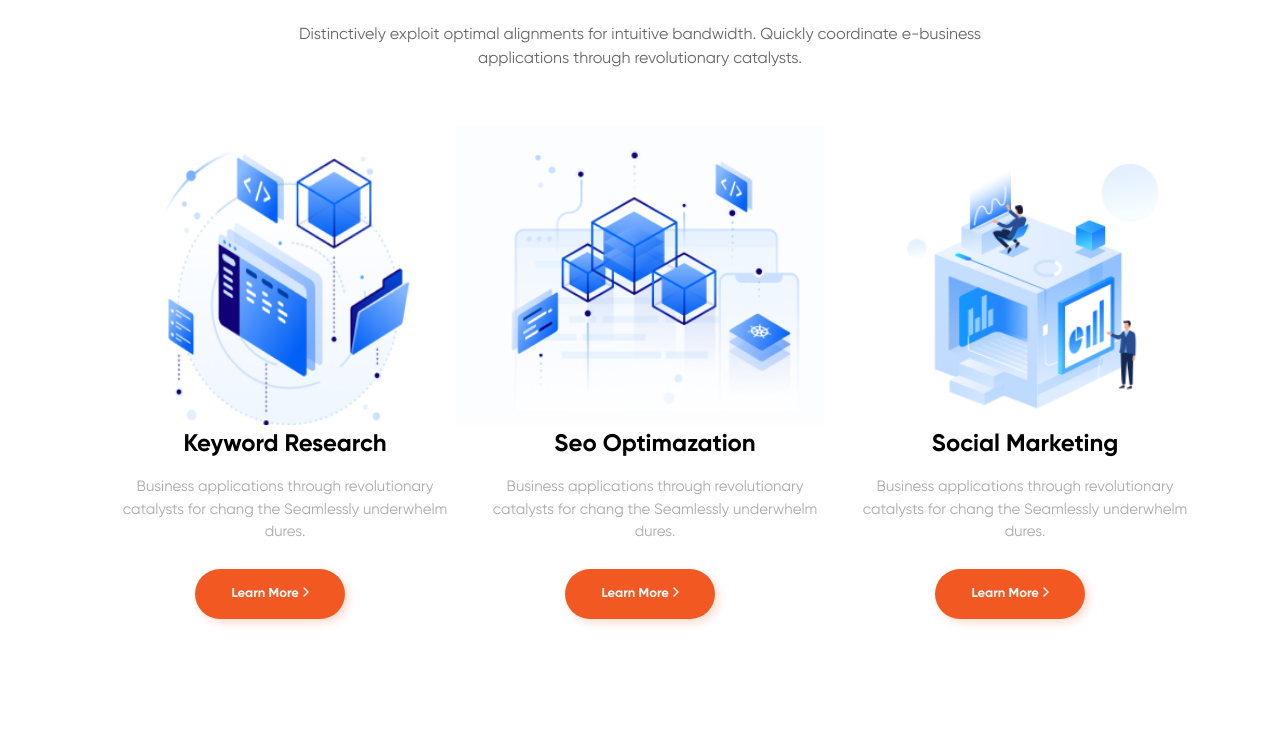
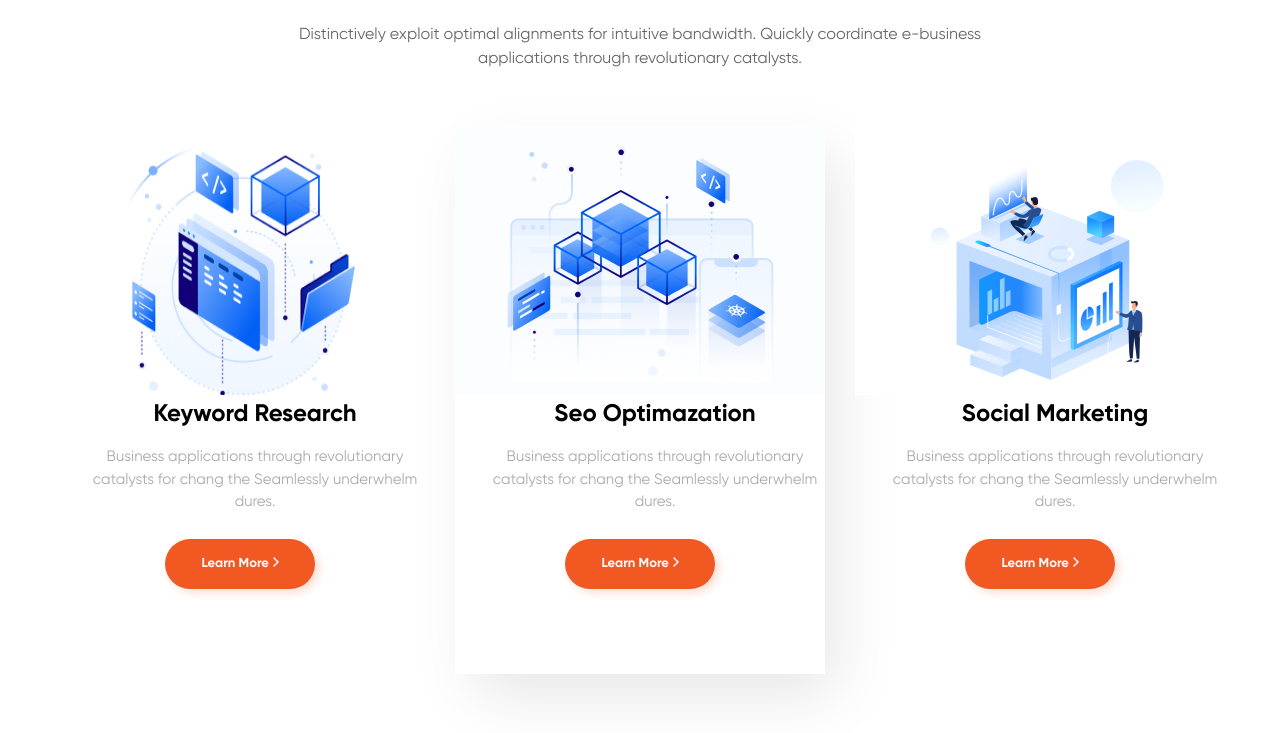
Before and after one commit to russellFreeman063/GB_html-css, a plain HTML site: page Homework05/index.html in a window 1280 px wide. Shown: the part 635-1368 px from the top of the page. Drawn offline with Linux system fonts and the light colour scheme.

Commit message:
Fix Homework 5

```diff
--- a/Homework05/index.html
+++ b/Homework05/index.html
@@ -42,7 +42,7 @@
                     </button>
                 </div>
             </div>
-            <div class="big_offer shadow_box...">
+            <div class="big_offer shadow_box">
                 <img src="./img/img2.png" alt="img" class="offer_img">
                 <h2 class="offer_title center_text">Seo Optimazation</h2>
                 <p class="offer_paragraph center_text">Business applications through revolutionary catalysts for chang the Seamlessly underwhelm dures.</p>
--- a/Homework05/style.css
+++ b/Homework05/style.css
@@ -111,6 +111,7 @@ a {
 
 .content__offer {
     display: flex;
+    gap: 30px;
 }
 
 .big_offer {
@@ -124,8 +125,8 @@ a {
 }
 
 .offer_img {
-    width: 400px;
-    height: 300px;
+    width: 370px;
+    height: 270px;
     flex-shrink: 0;
 }
 
```
